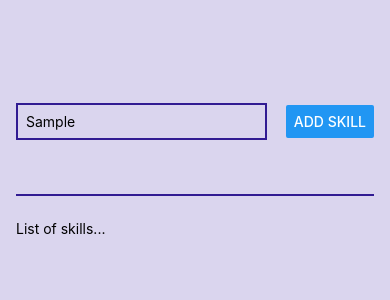
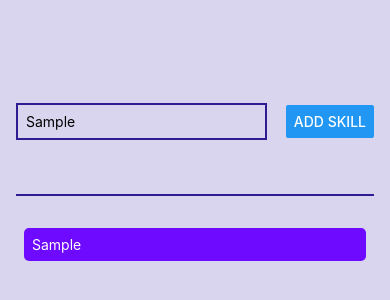
Before and after one commit to GulcanC/gc-react-native, a React Native app: screen / in a window 390 px wide. Both pictures are taken after typing "Sample" into the empty fields and a click on the button "ADD SKILL". Shown: the top 300 px of the page. Built offline with nearby package versions, Linux system fonts and the light colour scheme.

Commit message:
style function

```diff
--- a/App.js
+++ b/App.js
@@ -26,7 +26,9 @@ export default function App() {
     // it will reach the state
     console.log(enteredSkillText);
     // create a new array and use spread operator to spread my existing skills and add a new skill
-    setSkills([...skills, enteredSkillText]);
+    // setSkills([...skills, enteredSkillText]);
+    // second way for updating
+    setSkills((currentSkills) => [...currentSkills, enteredSkillText]);
   }
   return (
     <View style={styles.appContainer}>
@@ -40,8 +42,12 @@ export default function App() {
         />
         <Button title="Add Skill" onPress={addSkillsHandler} />
       </View>
-      <View style={styles.goalsContainer}>
-        <Text>List of skills...</Text>
+      <View style={styles.skillssContainer}>
+        {skills.map((skill) => (
+          <View style={styles.skillItem} key={skill}>
+            <Text style={styles.skillItemText}>{skill}</Text>
+          </View>
+        ))}
       </View>
     </View>
   );
@@ -74,7 +80,16 @@ const styles = StyleSheet.create({
     marginRight: 8,
     padding: 8,
   },
-  goalsContainer: {
+  skillssContainer: {
     flex: 4,
   },
+  skillItem: {
+    margin: 8,
+    padding: 8,
+    borderRadius: 5,
+    backgroundColor: "#6e0aff",
+  },
+  skillItemText: {
+    color: "white",
+  },
 });
```
